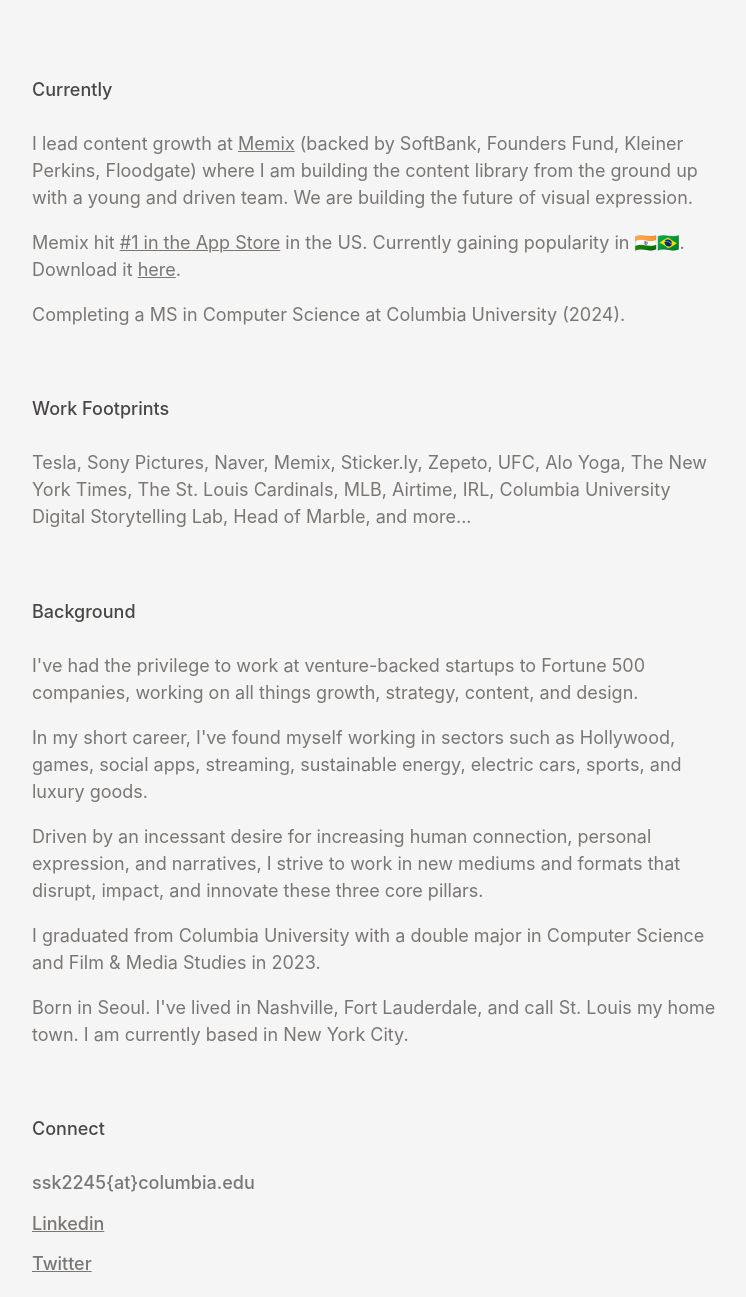
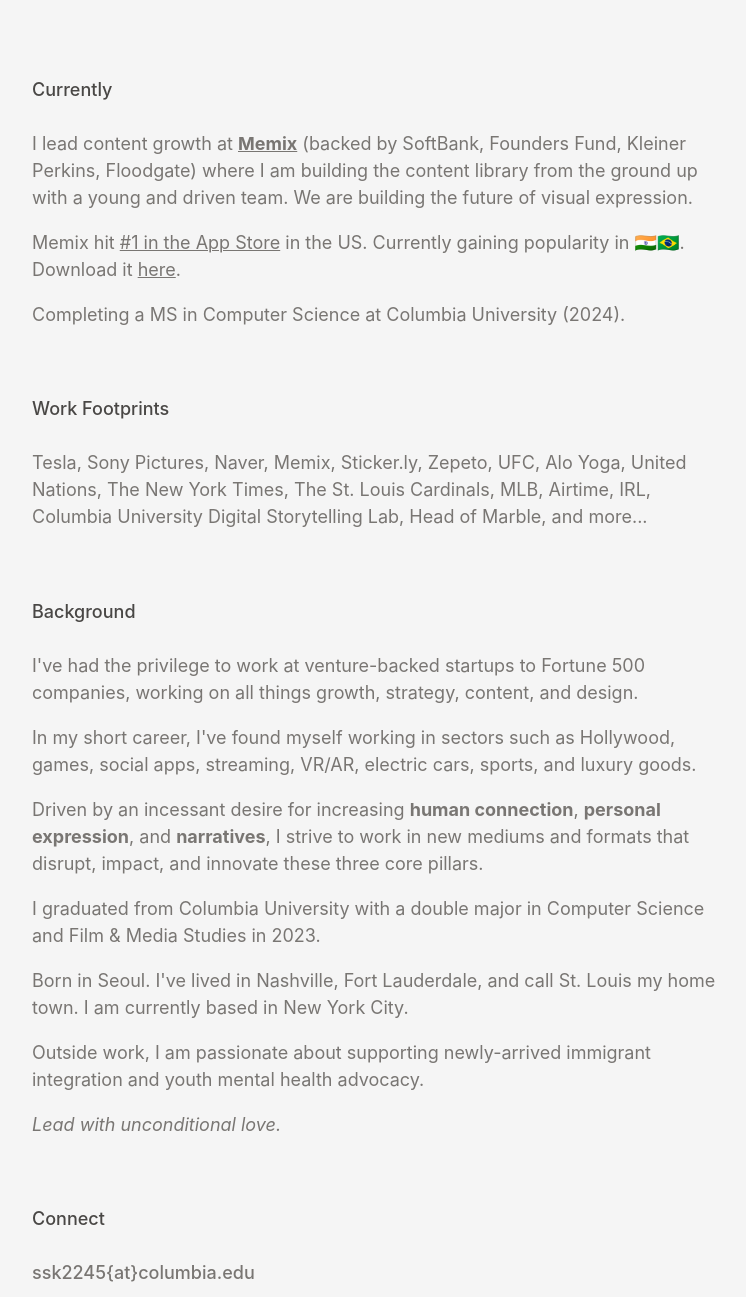
Before and after one commit to seenkim/seankim.github.io, a plain HTML site: page index.html in a window 1280 px wide. Shown: the part 180-1477 px from the top of the page, without its empty margins (266-1012 px from the left). Drawn offline with Linux system fonts and the light colour scheme.

Commit message:
Update index.html

```diff
--- a/index.html
+++ b/index.html
@@ -37,7 +37,7 @@
 <main>
     <section>
     <h2>Currently</h2>
-    <p>I lead content growth at <a href="https://www.memix.com"> Memix</a> (backed by SoftBank, Founders Fund, Kleiner Perkins, Floodgate) where I am building the content library from the ground up with a young and driven team. We are building the future of visual expression. </p>
+    <p>I lead content growth at <b><a href="https://www.memix.com"> Memix</a></b> (backed by SoftBank, Founders Fund, Kleiner Perkins, Floodgate) where I am building the content library from the ground up with a young and driven team. We are building the future of visual expression. </p>
     <p>Memix hit <a href ="https://markets.businessinsider.com/news/stocks/game-changing-app-memix-debuts-at-1-on-app-store-1031981324">#1 in the App Store</a> in the US. Currently gaining popularity in 🇮🇳🇧🇷. Download it <a href="https://apps.apple.com/us/app/memix-make-memes-fast/id6443475929"> here</a>. </p>
     <p>Completing a MS in Computer Science at Columbia University (2024). </p>
 </section>
@@ -45,7 +45,7 @@
 <section>
     <h2>Work Footprints</h2>
         <div>
-            <p> Tesla, Sony Pictures, Naver, Memix, Sticker.ly, Zepeto, UFC, Alo Yoga, The New York Times, The St. Louis Cardinals, MLB, Airtime, IRL, Columbia University Digital Storytelling Lab, Head of Marble, and more...</p>
+            <p> Tesla, Sony Pictures, Naver, Memix, Sticker.ly, Zepeto, UFC, Alo Yoga, United Nations, The New York Times, The St. Louis Cardinals, MLB, Airtime, IRL, Columbia University Digital Storytelling Lab, Head of Marble, and more...</p>
         </div>
     </div>
 </section>
@@ -53,10 +53,12 @@
 <section>
     <h2> Background </h2>
         <p>I've had the privilege to work at venture-backed startups to Fortune 500 companies, working on all things growth, strategy, content, and design. </p>
-        <p>In my short career, I've found myself working in sectors such as Hollywood, games, social apps, streaming, sustainable energy, electric cars, sports, and luxury goods. </p>
-        <p> Driven by an incessant desire for increasing human connection, personal expression, and narratives, I strive to work in new mediums and formats that disrupt, impact, and innovate these three core pillars.</p>
+        <p>In my short career, I've found myself working in sectors such as Hollywood, games, social apps, streaming, VR/AR, electric cars, sports, and luxury goods. </p>
+        <p> Driven by an incessant desire for increasing <b>human connection</b>, <b>personal expression</b>, and <b>narratives</b>, I strive to work in new mediums and formats that disrupt, impact, and innovate these three core pillars.</p>
         <p>I graduated from Columbia University with a double major in Computer Science and Film & Media Studies in 2023.</p>
         <p>Born in Seoul. I've lived in Nashville, Fort Lauderdale, and call St. Louis my home town. I am currently based in New York City.</p>
+        <p>Outside work, I am passionate about supporting newly-arrived immigrant integration and youth mental health advocacy.</p>
+        <p><i>Lead with unconditional love. </i></p>
 </section>
 
 <section>
```
